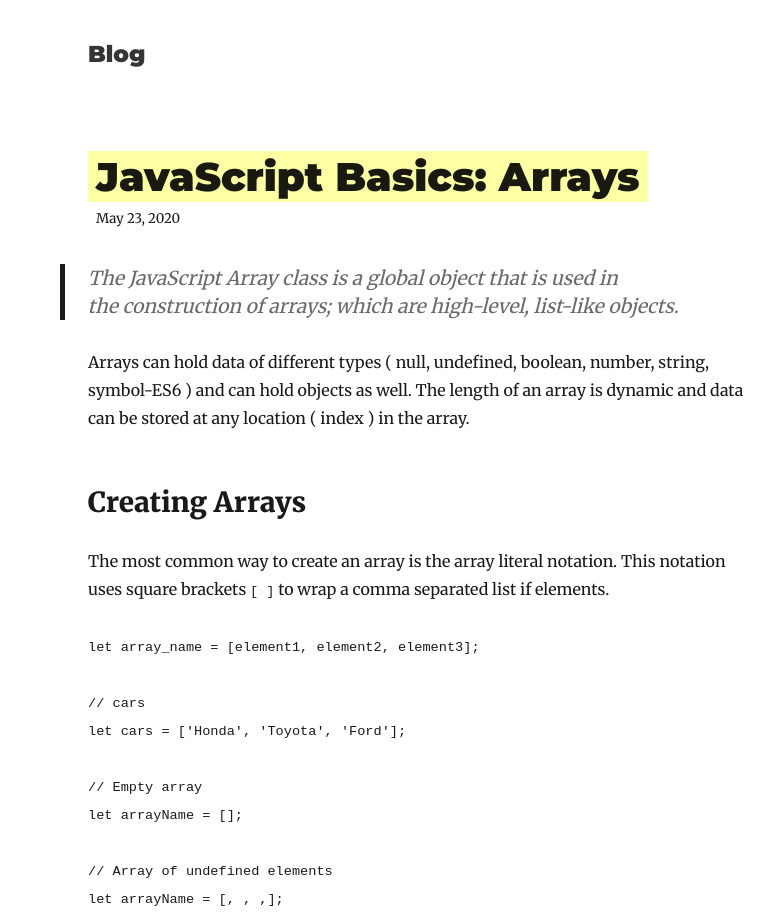
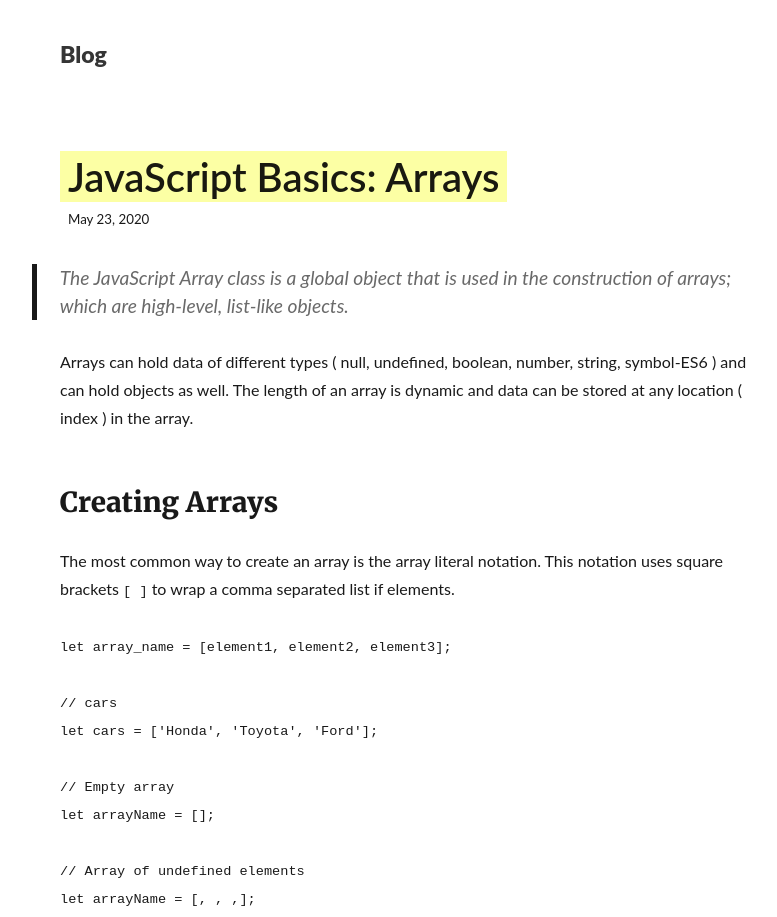
Before and after one commit to nmguni/personal-blog, a Gatsby site: page /blog/javascript-basics-arrays/ in a window 1280 px wide. Shown: the top 917 px of the page, without its empty margins (223-1000 px from the left). Built offline with nearby package versions, Linux system fonts and the light colour scheme; Gatsby itself is replaced by a stand-in of ours; some packages are replaced by stand-ins of ours; code samples lack their colours.

Commit message:
h1 fontfamily changed

```diff
--- a/src/components/layout.js
+++ b/src/components/layout.js
@@ -26,6 +26,7 @@ class Layout extends React.Component {
             backgroundColor: "#fcffa4",
             display: "inline-block",
             padding: ".2rem .5rem",
+            fontFamily: `'Lato','Helvetica','Arial', sans-serif`,
           }}
         >
           <Link
@@ -44,7 +45,7 @@ class Layout extends React.Component {
       header = (
         <h3
           style={{
-            fontFamily: `Montserrat, sans-serif`,
+            fontFamily: `'Lato','Helvetica','Arial', sans-serif`,
             marginTop: 0,
             color: `#353535`,
           }}
@@ -68,8 +69,9 @@ class Layout extends React.Component {
           style={{
             marginLeft: `auto`,
             marginRight: `auto`,
-            maxWidth: rhythm(25),
+            maxWidth: rhythm(27),
             padding: `${rhythm(1.5)} ${rhythm(3 / 4)}`,
+            fontFamily: `'Lato','Helvetica','Arial', sans-serif`,
           }}
         >
           <header>{header}</header>
--- a/src/templates/blog-post.js
+++ b/src/templates/blog-post.js
@@ -24,6 +24,8 @@ class BlogPostTemplate extends React.Component {
             backgroundColor: "#fcffa4",
             display: "inline-block",
             padding: ".2rem .5rem",
+            fontFamily: `'Lato','Helvetica','Arial', sans-serif`,
+            fontWeight: "600",
           }}
         >
           {post.frontmatter.title}
@@ -35,6 +37,7 @@ class BlogPostTemplate extends React.Component {
             marginBottom: rhythm(1),
             marginTop: rhythm(-1),
             padding: ".2rem .5rem",
+            fontFamily: `'Lato','Helvetica','Arial', sans-serif`,
           }}
         >
           {post.frontmatter.date}
```
